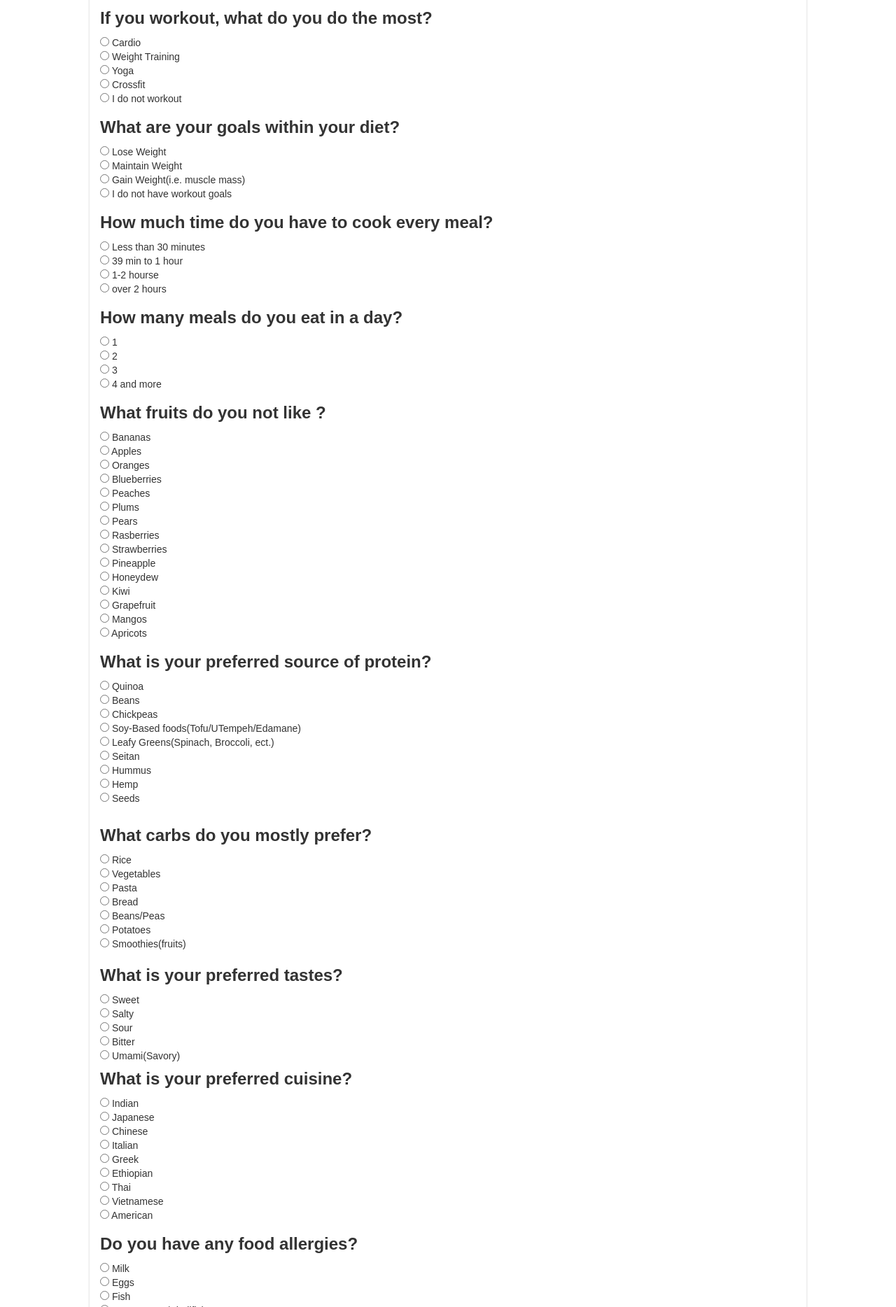
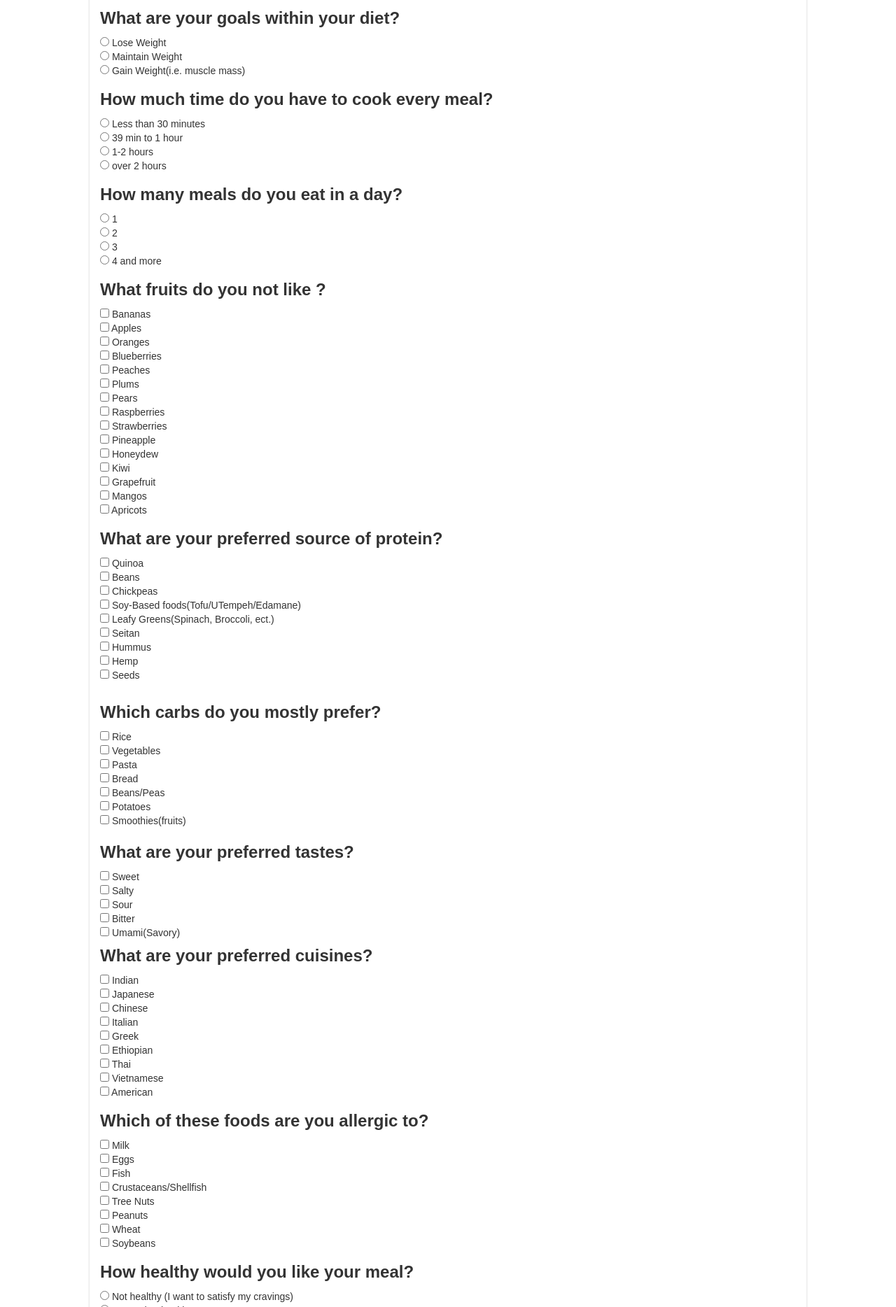
Before and after one commit to KhoomeiK/AcuMeal, a website: page public/survey.html in a window 1280 px wide. Shown: the part 932-2800 px from the top of the page at 70% size. Drawn offline with nearby package versions, Linux system fonts and the light colour scheme.

Commit message:
functional pls

```diff
--- a/public/script/survey.js
+++ b/public/script/survey.js
@@ -1,80 +1,52 @@
-$(() => {
-    var app = firebase.initializeApp({
-        apiKey: "AIzaSyDV7SDc8Q6tbiAenlBPM5iHZ6ew5rhmA0o",
-        authDomain: "acumeal-c8f89.firebaseapp.com",
-        databaseURL: "https://acumeal-c8f89.firebaseio.com",
-        projectId: "acumeal-c8f89",
-        storageBucket: "acumeal-c8f89.appspot.com",
-        messagingSenderId: "741968191320"
-    });
+let button;
+let done = false;
+setInterval(function () {
+    if (button == null) {
+        button = document.getElementsByClassName("stripe-button-el")[0];
+    } else if (!done) {
+        button.addEventListener("click", function () {
+            db.collection("ripyu").doc((new Date()).toString()).set({
+                name: find("fname") + " " + find("lname"),
+                email: find("email"),
+                age: find("age"),
+                height: find("height"),
+                weight: find("weight"),
+                gender: find("gender"),
+                disease: find("healthcondition"),
+                activity: find("activity"),
+                workout: find("workout"),
+                goal: find("goals"),
+                cooktime: find("cooktime"),
+                meal_count: find("meals"),
+                fruitsDisliked: multiplefind("fruitdislike"),
+                proteinPrefered: multiplefind("protein"),
+                carbsPrefered: multiplefind("carbs"),
+                flavourPreferd: multiplefind("flavour"),
+                cuisine: multiplefind("cuisine"),
+                allergies: multiplefind("allergies"),
+                healthinessOfMeal: find("health")
 
-    var db = firebase.firestore();
-    var uid = window.location.href.split("?", 2)[1];
-    var myDoc = db.collection("users").doc(uid);
+            }).then(function () {
+                console.log("Document successfully written!");
+            }).catch(function (error) {
+                console.error("Error writing document: ", error);
+            })
+        })
+        done = true;
+    }
+}, 100)
 
-    var form = "";
-    var data = [];
+function find(thing) {
+    return document.getElementById("survey").elements[thing].value;
+}
 
-    $("#sub").click(() => {
-        form = $("#q").submit(val => {
-            return false;
-        })[0];
-        for (var i = 0; i < 94; i++) {
-            if (form[i].type == "text" || $(form[i]).is(":checked"))
-                data.push(form[i].value);
+function multiplefind(index) {
+    let elems = document.getElementById("survey").elements[index];
+    let ret = []
+    for (var i = 0; i < elems.length; i++) {
+        if (elems[i].checked) {
+            ret.push(elems[i].value)
         }
-        console.log(data.length);
-        console.log(data);
-
-        if (data.length < 20) {
-            alert("You haven't filled out all the questions");
-            data = [];
-        }
-        else
-            myDoc.update({
-                data: {
-                    age: data[0],
-                    height: data[1],
-                    weight: data[2],
-                    gender: data[3],
-                    meal: data[4],
-                    condition: data[5],
-                    activity: data[6],
-                    workout: data[7],
-                    goals: data[8],
-                    cookTime: data[9],
-                    want: data[10],
-                    recipeWant: data[11],
-                    meals: data[12],
-                    fruits: data[13], // this needs to be fixed for multiple choices
-                    protein: data[14],
-                    carbs: data[15],
-                    taste: data[16],
-                    cuisine: data[17], // this needs to be fixed for multiple choices
-                    allergies: data[18], // this needs to be fixed for multiple choices
-                    healthy: data[20]
-                }
-            }).catch(error => {
-                data = [];
-            })
-                .then(() => {
-                    data = [];
-                    console.log(data);
-                    // window.location.replace("http://www.thanks.com") // create thanks.html page
-                });
-    });
-});
-
-
-let button;
-setInterval(
-    function () {
-        if (button == null) {
-            button = document.getElementsByClassName("stripe-button-el")[0];
-        } else {
-            button.addEventListener("click", function () {
-                alert("lol")
-            })
-        }
-    }, 100
-)
+    }
+    return ret;
+}
--- a/public/survey.html
+++ b/public/survey.html
@@ -13,160 +13,150 @@
 <form id="survey">
     <div>
         <h3>Personal Info</h3>
-        <input type="text" placeholder="First Name"><BR>
-        <input type="text" placeholder="Last Name"><BR>
-        <input type="text" placeholder="Email"><BR>
+        <input type="text" placeholder="First Name" name="fname"><BR>
+        <input type="text" placeholder="Last Name" name="lname"><BR>
+        <input type="text" placeholder="Email" name="email"><BR>
     </div>
 
     <div>
         <h3>Metrics?</h3>
-        <input type="text" placeholder="Age"><BR>
-        <input type="text" placeholder="Height"><BR>
-        <input type="text" placeholder="Weight"><BR> <BR>
+        <input type="text" placeholder="Age" name="age"><BR>
+        <input type="text" placeholder="Height" name="height"><BR>
+        <input type="text" placeholder="Weight" name="weight"><BR>
     </div>
 
     <div>
         <h3>Gender?</h3>
-        <input type="radio" value="m" name="gender"> Male
-        <input type="radio" value="f" name="gender"> Female
-        <input type="radio" value="o" name="gender"> Other<BR><BR>
-    </div>
-
-    <div>
-        <h3>What meal plan would you like to receive today?</h3>
-        <input type="radio" value="0" name="plan"> Breakfast <BR>
-        <input type="radio" value="1" name="plan"> Lunch<BR>
-        <input type="radio" value="2" name="plan"> Dinner<BR>
-
+        <input type="radio" value="male" name="gender"> Male
+        <input type="radio" value="female" name="gender"> Female
+        <input type="radio" value="attack helecopter" name="gender"> Other<BR>
     </div>
     <div>
         <h3>Do you have any health conditions that might affect your diet? If so which ones?</h3>
-        <input type="text" placeholder="Conditions"><BR>
+        <input type="text" placeholder="Conditions" name="healthcondition"><BR>
     </div>
     <div>
         <h3>How would you describe your level of physical activity?</h3>
-        <input type="radio" value="0" name="activity"> Not Active, I do not workout <BR>
-        <input type="radio" value="1" name="activity"> Somewhat Active, I workout 1-2 times per week<BR>
-        <input type="radio" value="2" name="activity"> Moderately Active, I workout 3-5 times per week<BR>
-        <input type="radio" value="3" name="activity"> Very Active, I workout 6-7 times per week<BR>
-        <input type="radio" value="4" name="activity"> Extremely Active, I workout 8 or more times per week<BR>
+        <input type="radio" value="Not Active, I do not workout" name="activity"> Not Active, I do not workout <BR>
+        <input type="radio" value="Somewhat Active, I workout 1-2 times per week" name="activity"> Somewhat Active, I
+        workout 1-2 times per week<BR>
+        <input type="radio" value="Moderately Active, I workout 3-5 times per week" name="activity"> Moderately Active,
+        I workout 3-5 times per week<BR>
+        <input type="radio" value="Very Active, I workout 6-7 times per week" name="activity"> Very Active, I workout
+        6-7 times per week<BR>
+        <input type="radio" value="Extremely Active, I workout 8 or more times per week" name="activity"> Extremely
+        Active, I workout 8 or more times per week<BR>
     </div>
     <BR>
 
     <div>
         <h3>If you workout, what do you do the most?</h3>
-        <input type="radio" value="0" name="workout"> Cardio<BR>
-        <input type="radio" value="1" name="workout"> Weight Training<BR>
-        <input type="radio" value="2" name="workout"> Yoga<BR>
-        <input type="radio" value="3" name="workout"> Crossfit<BR>
-        <input type="radio" value="4" name="workout"> I do not workout <BR>
+        <input type="radio" value="cardio" name="workout"> Cardio<BR>
+        <input type="radio" value="Weight Training" name="workout"> Weight Training<BR>
+        <input type="radio" value="Yoga" name="workout"> Yoga<BR>
+        <input type="radio" value="Crossfit" name="workout"> Crossfit<BR>
+        <input type="radio" value="I do not workout" name="workout"> I do not workout <BR>
     </div>
 
     <div>
         <h3> What are your goals within your diet?</h3>
-        <input type="radio" value="0" name="goals"> Lose Weight<BR>
-        <input type="radio" value="1" name="goals"> Maintain Weight<BR>
-        <input type="radio" value="2" name="goals"> Gain Weight(i.e. muscle mass)<BR>
-        <input type="radio" value="3" name="goals"> I do not have workout goals<BR>
+        <input type="radio" value="lose weight" name="goals"> Lose Weight<BR>
+        <input type="radio" value="maintain weight" name="goals"> Maintain Weight<BR>
+        <input type="radio" value="gain weight" name="goals"> Gain Weight(i.e. muscle mass)<BR>
     </div>
     <div>
         <h3>How much time do you have to cook every meal?</h3>
-        <input type="radio" value="0" name="cooktime"> Less than 30 minutes <BR>
-        <input type="radio" value="1" name="cooktime"> 39 min to 1 hour<BR>
-        <input type="radio" value="2" name="cooktime"> 1-2 hourse<BR>
-        <input type="radio" value="3" name="cooktime"> over 2 hours<BR>
+        <input type="radio" value="less than 30 mins" name="cooktime"> Less than 30 minutes <BR>
+        <input type="radio" value="39 to 1 hour" name="cooktime"> 39 min to 1 hour<BR>
+        <input type="radio" value="1-2 hours" name="cooktime"> 1-2 hours<BR>
+        <input type="radio" value="over 2 hours" name="cooktime"> over 2 hours<BR>
     </div>
 
 
     <div>
         <h3>How many meals do you eat in a day?</h3>
-        <input type="radio" value="0" name="meals"> 1<BR>
-        <input type="radio" value="1" name="meals"> 2<BR>
-        <input type="radio" value="2" name="meals"> 3<BR>
-        <input type="radio" value="3" name="meals"> 4 and more<BR>
+        <input type="radio" value="1" name="meals"> 1<BR>
+        <input type="radio" value="2" name="meals"> 2<BR>
+        <input type="radio" value="3" name="meals"> 3<BR>
+        <input type="radio" value="4" name="meals"> 4 and more<BR>
     </div>
     <div>
         <h3>What fruits do you not like ?</h3>
-        <input type="radio" value="0"> Bananas <BR>
-        <input type="radio" value="1"> Apples<BR>
-        <input type="radio" value="2"> Oranges<BR>
-        <input type="radio" value="3"> Blueberries<BR>
-        <input type="radio" value="4"> Peaches<BR>
-        <input type="radio" value="5"> Plums<BR>
-        <input type="radio" value="6"> Pears<BR>
-        <input type="radio" value="7"> Rasberries<BR>
-        <input type="radio" value="8"> Strawberries<BR>
-        <input type="radio" value="9"> Pineapple<BR>
-        <input type="radio" value="10"> Honeydew<BR>
-        <input type="radio" value="11"> Kiwi<BR>
-        <input type="radio" value="12"> Grapefruit<BR>
-        <input type="radio" value="13"> Mangos <BR>
-        <input type="radio" value="14"> Apricots<BR>
+        <input type="checkbox" value="bananas" name="fruitdislike"> Bananas <BR>
+        <input type="checkbox" value="apples" name="fruitdislike"> Apples<BR>
+        <input type="checkbox" value="oranges" name="fruitdislike"> Oranges<BR>
+        <input type="checkbox" value="blueberries" name="fruitdislike"> Blueberries<BR>
+        <input type="checkbox" value="peaches" name="fruitdislike"> Peaches<BR>
+        <input type="checkbox" value="plums" name="fruitdislike"> Plums<BR>
+        <input type="checkbox" value="pears" name="fruitdislike"> Pears<BR>
+        <input type="checkbox" value="raspberries" name="fruitdislike"> Raspberries<BR>
+        <input type="checkbox" value="strawberries" name="fruitdislike"> Strawberries<BR>
+        <input type="checkbox" value="pineapple" name="fruitdislike"> Pineapple<BR>
+        <input type="checkbox" value="honeydew" name="fruitdislike"> Honeydew<BR>
+        <input type="checkbox" value="kiwi" name="fruitdislike"> Kiwi<BR>
+        <input type="checkbox" value="grapefruit" name="fruitdislike"> Grapefruit<BR>
+        <input type="checkbox" value="mangos" name="fruitdislike"> Mangos <BR>
+        <input type="checkbox" value="apricots" name="fruitdislike"> Apricots<BR>
     </div>
     <div>
-        <h3>What is your preferred source of protein?</h3>
-        <input type="radio" value="0" name="protein"> Quinoa<BR>
-        <input type="radio" value="1" name="protein"> Beans<BR>
-        <input type="radio" value="2" name="protein"> Chickpeas<BR>
-        <input type="radio" value="3" name="protein"> Soy-Based foods(Tofu/UTempeh/Edamane)<BR>
-        <input type="radio" value="4" name="protein"> Leafy Greens(Spinach, Broccoli, ect.)<BR>
-        <input type="radio" value="5" name="protein"> Seitan<BR>
-        <input type="radio" value="6" name="protein"> Hummus<BR>
-        <input type="radio" value="7" name="protein"> Hemp<BR>
-        <input type="radio" value="8" name="protein"> Seeds<BR>
+        <h3>What are your preferred source of protein?</h3>
+        <input type="checkbox" value="Quinoa" name="protein"> Quinoa<BR>
+        <input type="checkbox" value="Beans" name="protein"> Beans<BR>
+        <input type="checkbox" value="Chickpeas" name="protein"> Chickpeas<BR>
+        <input type="checkbox" value="Soy-Based foods(Tofu/UTempeh/Edamane)" name="protein"> Soy-Based
+        foods(Tofu/UTempeh/Edamane)<BR>
+        <input type="checkbox" value="Leafy Greens(Spinach, Broccoli, ect." name="protein"> Leafy Greens(Spinach,
+        Broccoli, ect.)<BR>
+        <input type="checkbox" value="Seitan" name="protein"> Seitan<BR>
+        <input type="checkbox" value="Hummus" name="protein"> Hummus<BR>
+        <input type="checkbox" value="Hemp" name="protein"> Hemp<BR>
+        <input type="checkbox" value="Seeds" name="protein"> Seeds<BR>
     </div>
-    <h3>What carbs do you mostly prefer?</h3>
-    <input type="radio" value="0"> Rice<BR>
-    <input type="radio" value="1"> Vegetables<BR>
-    <input type="radio" value="2"> Pasta<BR>
-    <input type="radio" value="3"> Bread<BR>
-    <input type="radio" value="4"> Beans/Peas<BR>
-    <input type="radio" value="5"> Potatoes<BR>
-    <input type="radio" value="6"> Smoothies(fruits)<BR>
+    <h3>Which carbs do you mostly prefer?</h3>
+    <input type="checkbox" value="Rice" name="carbs"> Rice<BR>
+    <input type="checkbox" value="Vegetables" name="carbs"> Vegetables<BR>
+    <input type="checkbox" value="Pasta" name="carbs"> Pasta<BR>
+    <input type="checkbox" value="Bread" name="carbs"> Bread<BR>
+    <input type="checkbox" value="Beans/Peas" name="carbs"> Beans/Peas<BR>
+    <input type="checkbox" value="Potatoes" name="carbs"> Potatoes<BR>
+    <input type="checkbox" value="Smoothies(fruits)" name="carbs"> Smoothies(fruits)<BR>
     </div>
-    <h3>What is your preferred tastes? </h3>
-    <input type="radio" value="0"> Sweet<BR>
-    <input type="radio" value="1"> Salty<BR>
-    <input type="radio" value="2"> Sour<BR>
-    <input type="radio" value="3"> Bitter<BR>
-    <input type="radio" value="4"> Umami(Savory)<BR>
+    <h3>What are your preferred tastes? </h3>
+    <input type="checkbox" value="Sweet" name="flavour"> Sweet<BR>
+    <input type="checkbox" value="Salty" name="flavour"> Salty<BR>
+    <input type="checkbox" value="Sour" name="flavour"> Sour<BR>
+    <input type="checkbox" value="Bitter" name="flavour"> Bitter<BR>
+    <input type="checkbox" value="Umami(Savory)" name="flavour"> Umami(Savory)<BR>
     </div>
     <div>
-        <h3>What is your preferred cuisine?</h3>
-        <input type="radio" value="0"> Indian<BR>
-        <input type="radio" value="1"> Japanese<BR>
-        <input type="radio" value="2"> Chinese<BR>
-        <input type="radio" value="3"> Italian<BR>
-        <input type="radio" value="4"> Greek<BR>
-        <input type="radio" value="5"> Ethiopian<BR>
-        <input type="radio" value="6"> Thai<BR>
-        <input type="radio" value="7"> Vietnamese<BR>
-        <input type="radio" value="8"> American<BR>
+        <h3>What are your preferred cuisines?</h3>
+        <input type="checkbox" value="Indian" name="cuisine"> Indian<BR>
+        <input type="checkbox" value="Japanese" name="cuisine"> Japanese<BR>
+        <input type="checkbox" value="Chinese" name="cuisine"> Chinese<BR>
+        <input type="checkbox" value="Italian" name="cuisine"> Italian<BR>
+        <input type="checkbox" value="Greek" name="cuisine"> Greek<BR>
+        <input type="checkbox" value="Ethiopian" name="cuisine"> Ethiopian<BR>
+        <input type="checkbox" value="Thai" name="cuisine"> Thai<BR>
+        <input type="checkbox" value="Vietnamese" name="cuisine"> Vietnamese<BR>
+        <input type="checkbox" value="American" name="cuisine"> American<BR>
     </div>
     <div>
-        <h3>Do you have any food allergies?</h3>
-        <input type="radio" value="0"> Milk<BR>
-        <input type="radio" value="1"> Eggs<BR>
-        <input type="radio" value="2"> Fish<BR>
-        <input type="radio" value="3"> Crustaceans/Shellfish <BR>
-        <input type="radio" value="4"> Tree Nuts<BR>
-        <input type="radio" value="5"> Peanuts<BR>
-        <input type="radio" value="6"> Wheat<BR>
-        <input type="radio" value="7"> Soybeans<BR>
+        <h3>Which of these foods are you allergic to?</h3>
+        <input type="checkbox" value="Milk" name="allergies"> Milk<BR>
+        <input type="checkbox" value="Eggs" name="allergies"> Eggs<BR>
+        <input type="checkbox" value="Fish" name="allergies"> Fish<BR>
+        <input type="checkbox" value="Crustaceans/Shellfish" name="allergies"> Crustaceans/Shellfish <BR>
+        <input type="checkbox" value="Tree Nuts" name="allergies"> Tree Nuts<BR>
+        <input type="checkbox" value="Peanuts" name="allergies"> Peanuts<BR>
+        <input type="checkbox" value="Wheat" name="allergies"> Wheat<BR>
+        <input type="checkbox" value="Soybeans" name="allergies"> Soybeans<BR>
     </div>
     <div>
         <h3>How healthy would you like your meal?</h3>
-        <input type="radio" value="0" name="health"> Not healthy (I want to satisfy my cravings)<BR>
-        <input type="radio" value="1" name="health"> Somewhat healthy<BR>
-        <input type="radio" value="3" name="health"> Very Healthy<BR>
-        <input type="radio" value="4" name="health"> Doesn't matter<BR> <BR>
-    </div>
-    <div>
-        <h3> How many meal plans would you like?</h3>
-        <input type="radio" value="0" name="mealplan"> 1<BR>
-        <input type="radio" value="1" name="mealplan"> 2<BR>
-        <input type="radio" value="2" name="mealplan"> 3<BR>
-        <input type="radio" value="3" name="mealplan"> 4<BR>
+        <input type="radio" value="Not healthy" name="health"> Not healthy (I want to satisfy my cravings)<BR>
+        <input type="radio" value="Somewhat healthy" name="health"> Somewhat healthy<BR>
+        <input type="radio" value="Very Healthy" name="health"> Very Healthy<BR>
+        <input type="radio" value="Doesn't matter" name="health"> Doesn't matter<BR> <BR>
     </div>
 
     <form action="/thanks.html" method="POST">
@@ -202,6 +192,8 @@
         messagingSenderId: "741968191320"
     };
     firebase.initializeApp(config);
+    var db = firebase.firestore();
+
 </script>
 <script src="https://code.jquery.com/jquery-3.3.1.slim.min.js"
         integrity="sha256-3edrmyuQ0w65f8gfBsqowzjJe2iM6n0nKciPUp8y+7E=" crossorigin="anonymous"></script>
```
